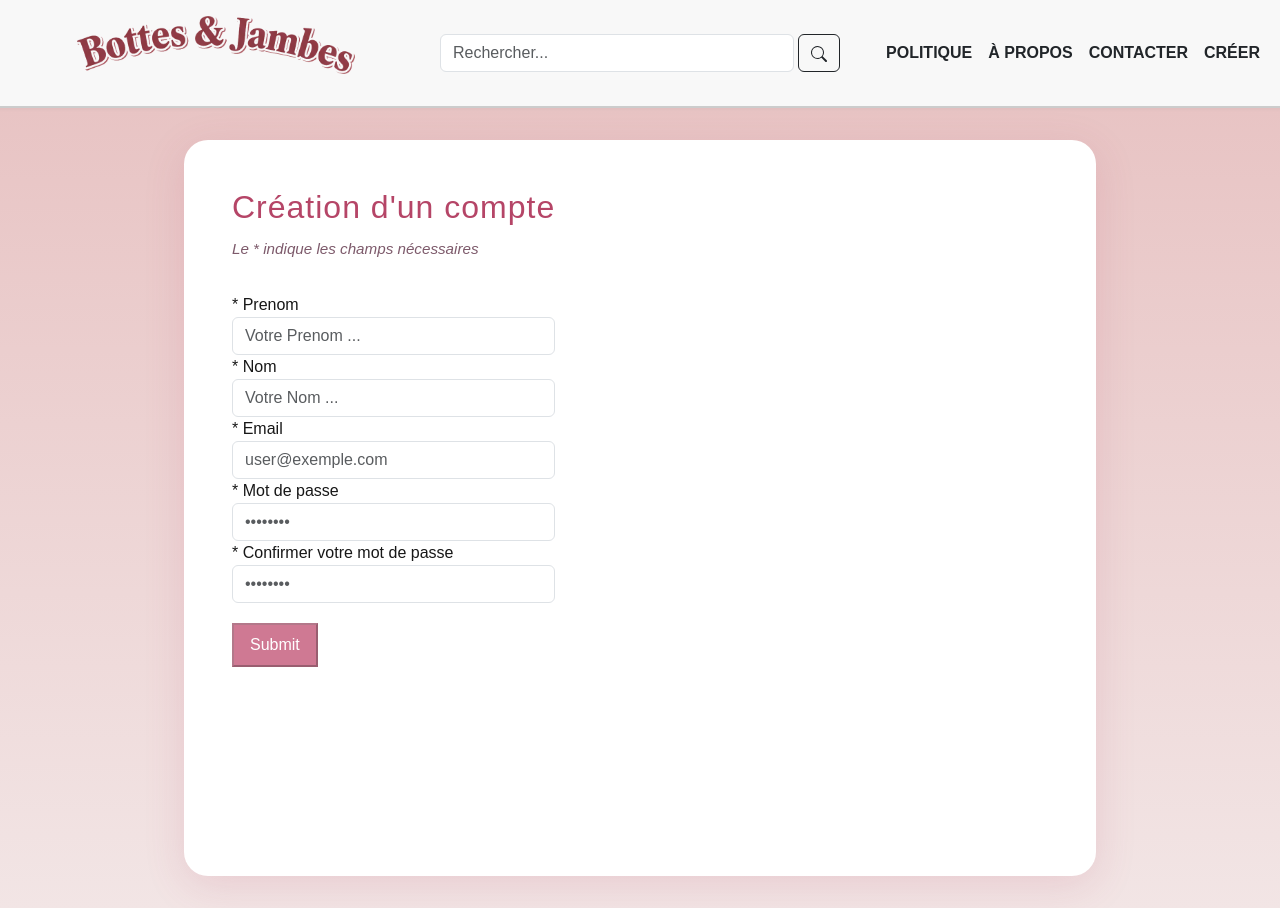
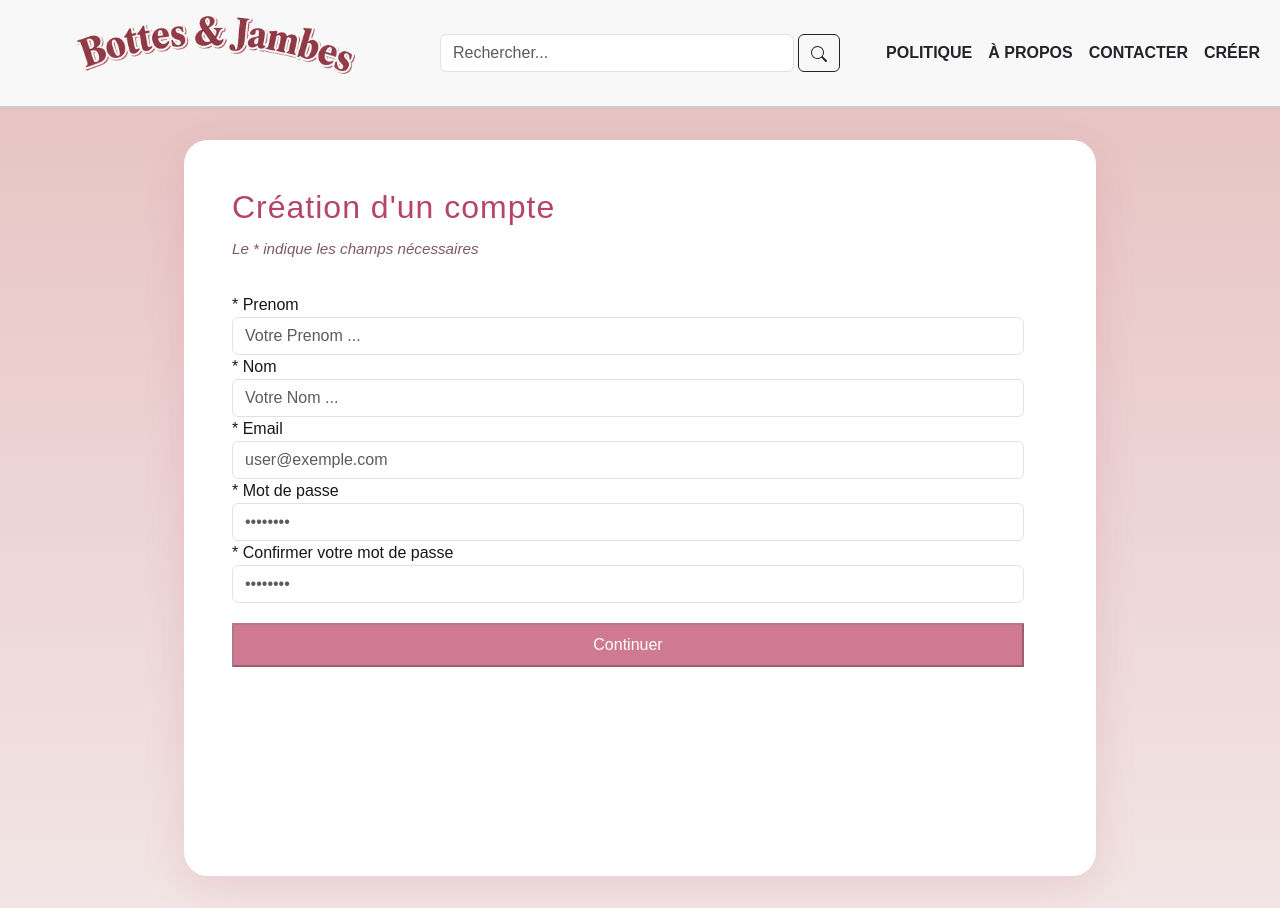
Before and after one commit to insuludu/5DW-TP, a Next.js app in the folder frontend/: page /account/signup in a window 1280 px wide. Built offline with nearby package versions, Linux system fonts and the light colour scheme.

Commit message:
(Frontend) Formulaire d'inscription avant adresse

```diff
--- a/frontend/src/app/account/signup/form.tsx
+++ b/frontend/src/app/account/signup/form.tsx
@@ -22,14 +22,16 @@ export default function SignupForm()
 
     return(
         <section className={`${styles.contactContainer} d-flex justify-content-center`}>
-            <div className={`${styles.contactContent} d-flex w-75`}>
+            <div className={`${styles.contactContent} flex-column d-flex w-75`}>
+                <div id="errors" className="alert alert-danger d-none" role="alert">
+
+                </div>
                 <div className={styles.formSection}>
                     <div className={styles.formHeader}>
                         <h1>Création d'un compte</h1>
                         <p>Le * indique les champs nécessaires</p>
                     </div>
-                    <div className="row">
-
+                    <div className="row w-100">
                         <form onSubmit={handleSubmit(onSubmit)}>
                             <div className="form-group">
                                 <label htmlFor="firstName">* Prenom</label>
@@ -44,6 +46,10 @@ export default function SignupForm()
                                             value: 2,
                                             message: 'Le prenom doit au moins 2 caractères'
                                         },
+                                        pattern: {
+                                            value: /^[a-zA-Z\u00C0-\u017F]+(?:[ '-][a-zA-Z\u00C0-\u017F]+)*$/,
+                                            message: "Le format est invalide"
+                                        }
                                     })
                                 }
                                 />
@@ -67,6 +73,10 @@ export default function SignupForm()
                                             value: 2,
                                             message: 'Le nom doit au moins 2 caractères'
                                         },
+                                        pattern: {
+                                            value: /^[a-zA-Z\u00C0-\u017F]+(?:[ '-][a-zA-Z\u00C0-\u017F]+)*$/,
+                                            message: "Le format est invalide"
+                                        }
                                     })
                                 }
                                 />
@@ -156,10 +166,11 @@ export default function SignupForm()
                                     color: 'white',
                                     cursor: !isValid ? 'not-allowed' : 'pointer',
                                     padding: '8px 16px',
-                                    marginTop: '20px'
+                                    marginTop: '20px',
+                                    width: '100%'
                                 }}
                                 >
-                                {isSubmitting ? "Submitting..." : "Submit"}
+                                {isSubmitting ? "Création en cours..." : "Continuer"}
                             </button>
                         </form>
                     </div>
```
